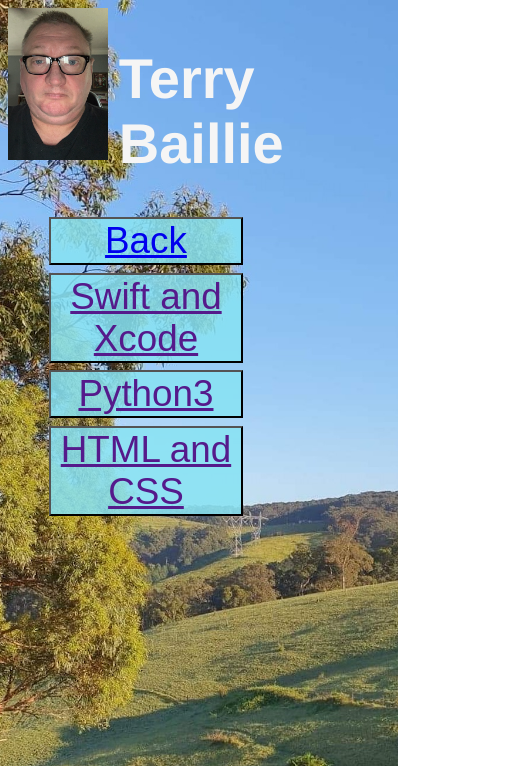
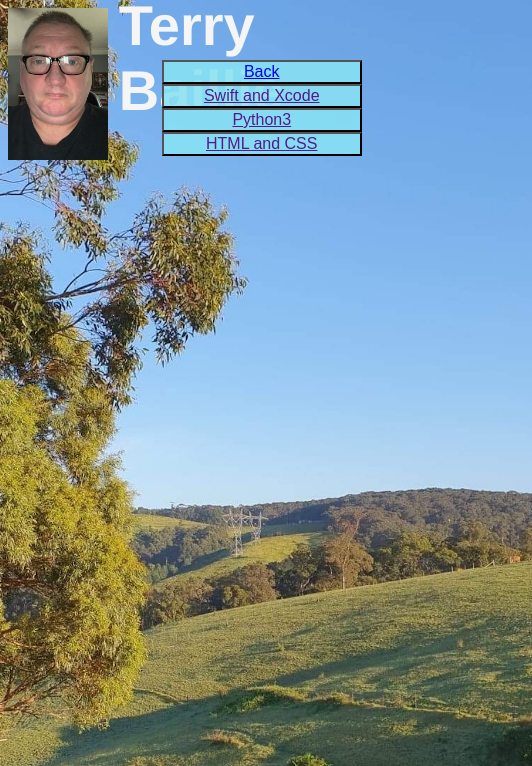
Before and after one commit to maddarr/maddarr.github.io, a plain HTML site: page portfolio.html in a window 390 px wide. Shown: the top 766 px of the page, 532 px wide, since content can reach past the window. Drawn offline with Linux system fonts and the light colour scheme.

Commit message:
fixed portfolio buttons

```diff
--- a/resources/css/index.css
+++ b/resources/css/index.css
@@ -47,20 +47,19 @@ html body{
   min-width: 1%;
   height: auto;
 }
-.navigation {
-  display: inline;
-  margin-top: 10%;
-  width: 100%;
-}
 .navigation .home{
   float: right;
   align-items: left;
   width: 20%;
+  display: inline;
+  margin-top: 10%;
 }
 .navigation .portfolio{
-  float: left;
-  align-items: left;
-  width: 20%;
+  width: 70%;
+  float: right;
+  align-items: center;
+  display: flex;
+  margin-top: -5%;
 }
 .home button {
   background-color:rgba(136, 227, 243, 0.13);
@@ -73,12 +72,10 @@ html body{
 }
 .portfolio button {
   background-color:rgba(136, 227, 243, 0.863);
-  width: 70%;
+  width: 200px;
   margin-left: 1%;
   margin-right: 1%;
   font-size: 1rem;
-  margin-top: 5%;
-  margin-bottom: 5%;
 }
 
 /* FOOTER */
@@ -94,28 +91,34 @@ html body{
   color:#f0edce ;
 }
 
-@media(max-width: 1900px) {
-  .home button {
-    margin-left: -40%;
+@media(max-width: 1620px) {
+  .heading #headingname {
+    margin-top: -15px;
+    font-size: 3.5rem;
+  }
+  .navigation .portfolio {
+    margin-right: -7%;
+    width: 100%;
   }
 }
 
-@media(max-width: 1000px) {
+@media(max-width: 950px) {
   .home button {
     background-color:rgba(136, 227, 243, 0.863);
     font-size: 1.3rem;
     width: 300px;
-
-  }
-  .portfolio button {
-    font-size: 1.3rem;
-    width: 200%;
   }
   .navigation .home{
     float: left;
+  }
+  .navigation .portfolio {
+    display: block;
+    margin-right: -150px;
+    margin-top: -100px;
+    width: 100%;
+  }
 }
-}
-@media(max-width: 480px) {
+@media(max-width: 600px) {
   .heading #headingname {
     font-size: 3.5rem;
   }
@@ -128,10 +131,6 @@ html body{
     width: 300px;
     margin-right: 5%;
    }
-   .portfolio button {
-    font-size: 2.3rem;
-    width: 260%;
-  }
    .navigation .home{
     float: left;
    }
```
Also changed, not shown: portfolio.html (+0 -3 lines).
